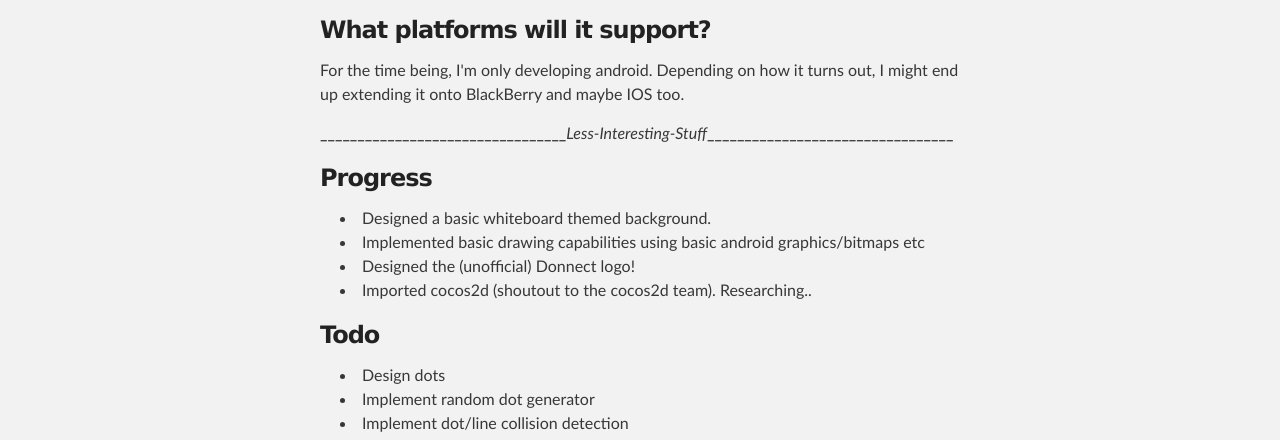
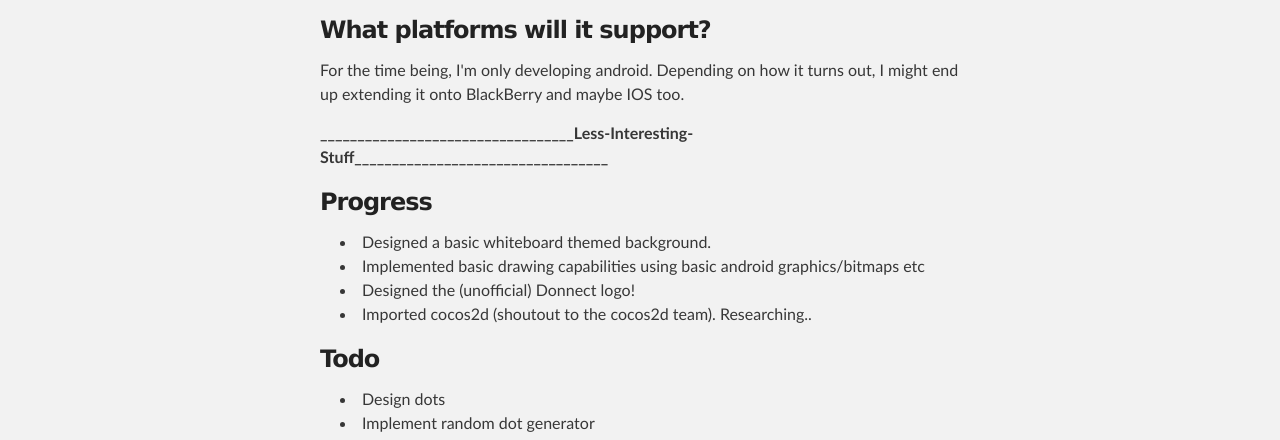
Before and after one commit to mushyshah/Donnect, a plain HTML site: page index.html in a window 1280 px wide. Shown: the part 1128-1568 px from the top of the page. Drawn offline with Linux system fonts and the light colour scheme.

```diff
--- a/index.html
+++ b/index.html
@@ -54,7 +54,7 @@ What's the challenge? Well it may seem trivial, but once you realize that you ca
 
 <p>For the time being, I'm only developing android. Depending on how it turns out, I might end up extending it onto BlackBerry and maybe IOS too.     </p>
 
-<p><strong>_________________________________</strong><em>Less-Interesting-Stuff</em><strong>_________________________________</strong></p>
+<p><strong>__________________________________Less-Interesting-Stuff__________________________________</strong></p>
 
 <h3>
 <a name="progress" class="anchor" href="#progress"><span class="octicon octicon-link"></span></a>Progress</h3>
```
Also changed, not shown: params.json (+1 -1 lines).
